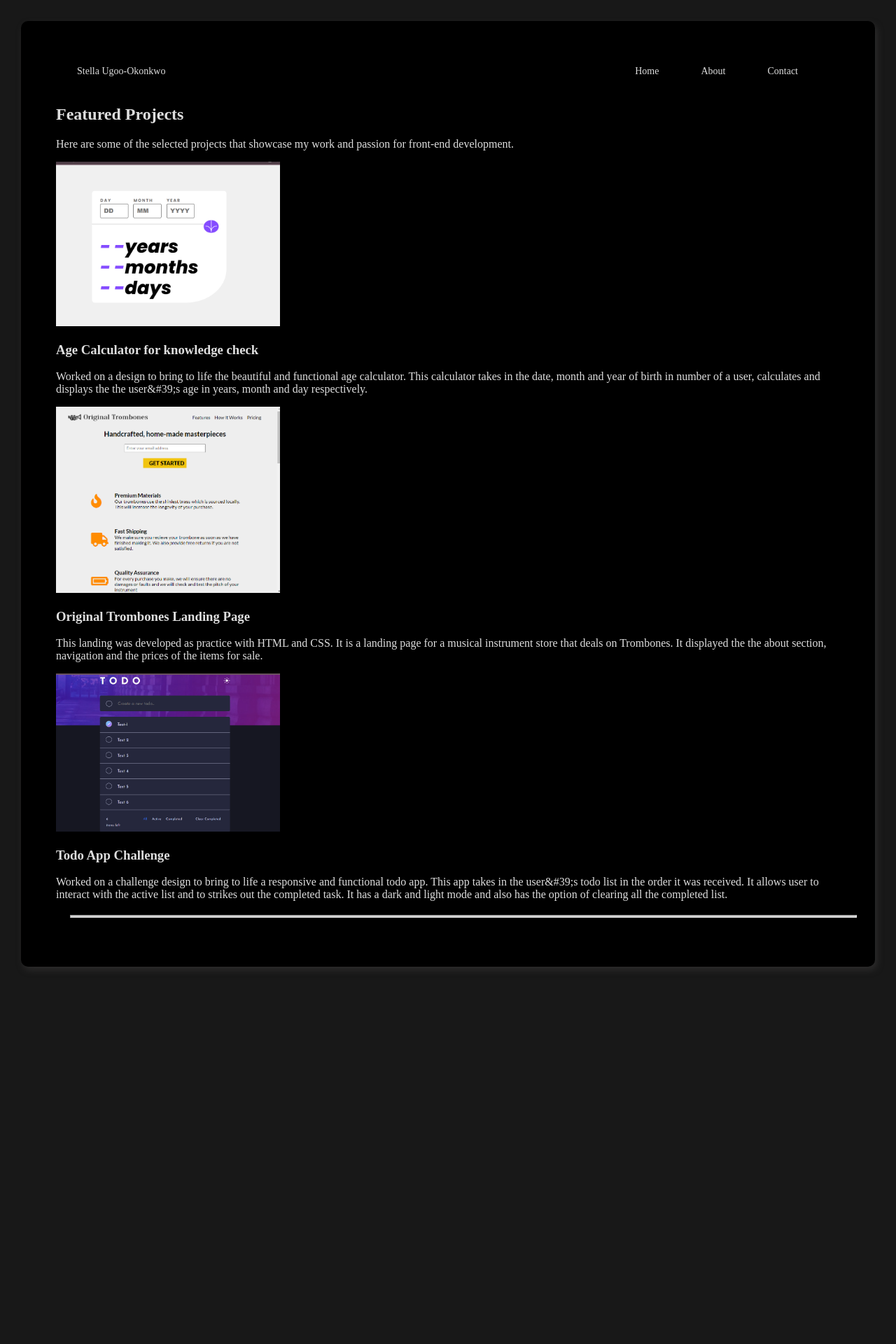
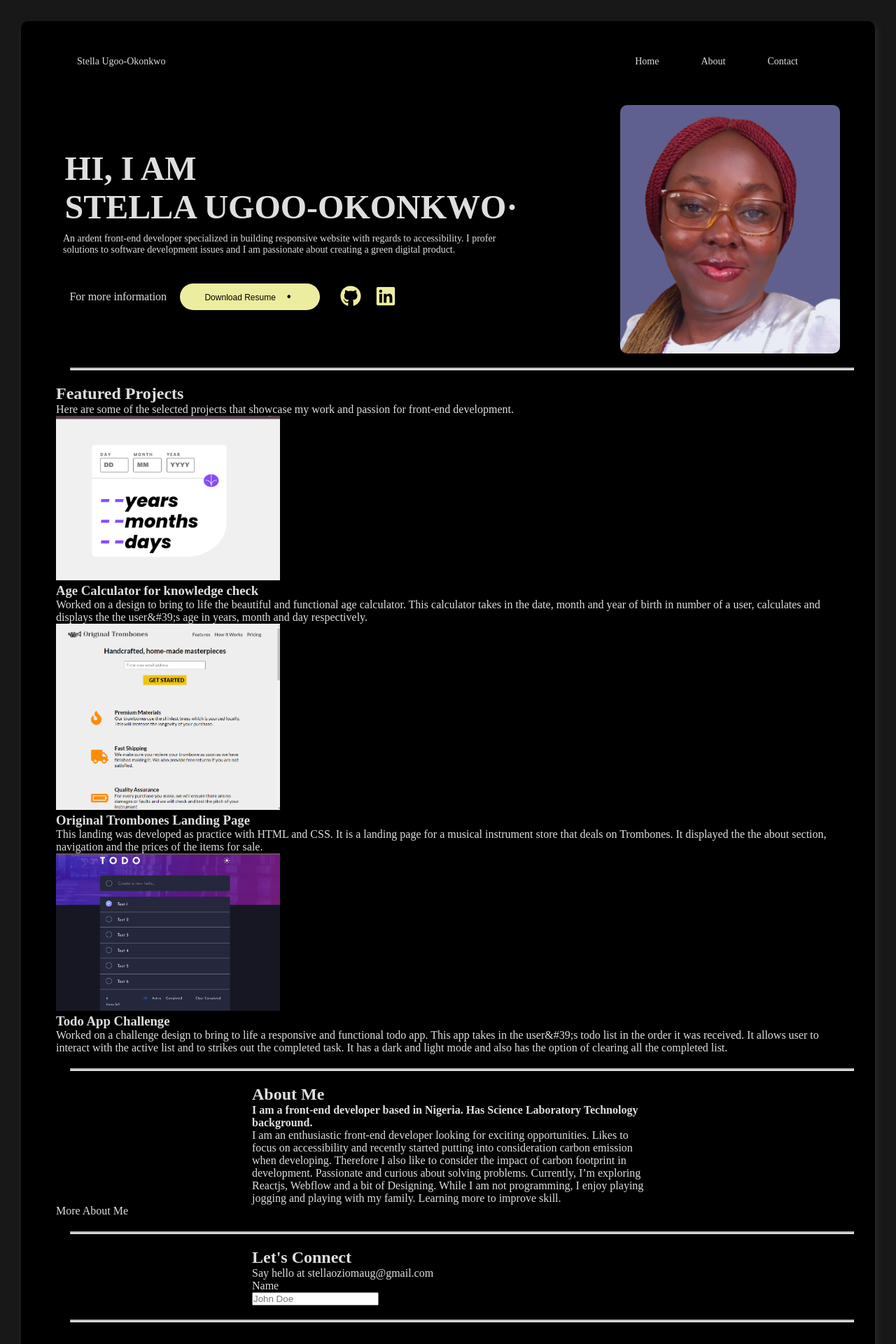
Before and after one commit to Ozyugoo/Portfolio, a React (Vite) app: page / in a window 1280 px wide. Shown: the top 1920 px of the page at 70% size. Before the commit the page ends 1411 px from the top, so only its background shows below. Built offline with nearby package versions, Linux system fonts and the light colour scheme.

Commit message:
Modify content and style

```diff
--- a/src/components/body/Body.jsx
+++ b/src/components/body/Body.jsx
@@ -1,16 +1,34 @@
 import "./body.css";
+import Hero from "../hero/Heros.jsx";
 import Project from "./Project";
+import About from "../about/AboutMe.jsx";
+import Contact from "../contact/Contact.jsx";
 
 function Body() {
   return (
     <>
       <div>
-         <h2>Featured Projects</h2>
-        <p>Here are some of the selected projects that showcase my work and passion for front-end development.</p>
+        <Hero />
       </div>
       <div>
+        <section>
+          <h2>Featured Projects</h2>
+          <p>Here are some of the selected projects that showcase my work and passion for front-end development.</p>
+        </section>
+      </div>
+      <section>
         <Project />
-      </div>
+      </section>
+
+      <section>
+        <About />
+      <hr />
+      </section>
+      <section>
+        <Contact />
+        <hr />
+      </section>
+
     </>
   )
 }
--- /dev/null
+++ b/src/components/contact/Contact.jsx
@@ -0,0 +1,21 @@
+
+function Contact() {
+  return (
+    <>
+      <div className="col12">
+      <section className="col6">
+        <h2>Let&#39;s Connect</h2>
+        <p>Say hello at stellaoziomaug@gmail.com</p>
+      </section>
+      <section className="col6">
+        <form action="stellaoziomaug@gmail.com" method="post">
+            <p><label htmlFor="names">Name</label></p>
+            <input type="text" name="names" id="names" placeholder="John Doe"/>
+        </form>
+      </section>
+      </div>
+    </>
+  )
+}
+
+export default Contact
--- a/src/components/hero/Heros.jsx
+++ b/src/components/hero/Heros.jsx
@@ -7,10 +7,10 @@ function Hero() {
 
   return (
     <>
-      <div className='hero-container col12'>
-        <section className="self-intro col6">
+      <section className='hero-container col12'>
+        <section className="self-intro col9">
           <h1 className="self col12">
-            Hi, I am Stella <br /> Ugoo-Okonkwo&middot;
+            HI, I AM <br />STELLA UGOO-OKONKWO&middot;
           </h1>
 
           <p className="description col12">
@@ -18,22 +18,23 @@ function Hero() {
           </p>
 
           <section className="btn-container col12">
-            <div className='bttn col6'>
-              <button className='col12'>
+            <div className='bttn col10'>
+              <p className='block'>For more information</p>
+              <button className='btn'>
                 Download Resume &nbsp; <em>&#x2022;</em>
               </button>
             </div>
 
-            <div className='col6'>
+            <div className='col2'>
               <FontIcon />
             </div>
           </section>
         </section>
 
-        <div className='hero-img col6'>
+        <section className='hero-img col3'>
           <img src={myImage} alt="My Image" className='myImage'/>
-        </div>
-      </div>
+        </section>
+      </section>
 
       <hr />
 
--- a/src/components/hero/hero.css
+++ b/src/components/hero/hero.css
@@ -6,10 +6,27 @@
 
 .hero-container {
   width: 100%;
-  padding: 10px;
+  /* padding: 10px; */
   display: flex;
   /* margin: auto; */
-  justify-content: center;
+  /* justify-content: center;
+  align-items: center; */
+}
+
+.self {
+  font-size: 48px;
+}
+
+.self-intro {
+  display: flex;
+  flex-direction: column;
+  flex-wrap: wrap;
+}
+
+.self-intro > p {
+  font-size: 14px;
+  font-weight: 200;
+  margin: 10px;
   align-items: center;
 }
 
@@ -21,43 +38,18 @@
   margin-left: 0px;
 }
 
-.self {
-  font-size: 50px;
-}
-
-.self-intro {
-  display: flex;
-  flex-direction: column;
-  flex-wrap: wrap;
-}
-
-.self-intro > p {
-  font-size: 12px;
-  font-weight: 200;
-  margin: 10px;
-  align-items: center;
-}
-
-.hero-img {
-  width: 100%;
-  /* padding: 50px; */
-}
-
-.myImage {
-  width: 80%;
-  object-fit: cover;
-  display: block;
-  float: right;
-  border-radius: 10px;
-}
-
 .btn-container {
   display: flex;
   margin-top: 30px;
+  margin-left: 0px;
+}
+
+.btn {
+  width: 200px;
 }
 
 .icon-box {
-  margin-left: 10px;
+  margin-left: 15px;
   display: flex;
   flex-direction: row;
   margin-top: 0;
@@ -65,12 +57,22 @@
 }
 
 .bttn {
+  display: flex;
   width: 100%;
   margin-left: 10px;
 }
 
-.icon {
-  margin-left: 0px;
+.hero-img {
+  width: 50%;
+  /* padding: 50px; */
+}
+
+.myImage {
+  width: 70%;
+  object-fit: cover;
+  display: block;
+  float: right;
+  border-radius: 10px;
 }
 
 @media screen and (max-width: 600px) {
```
